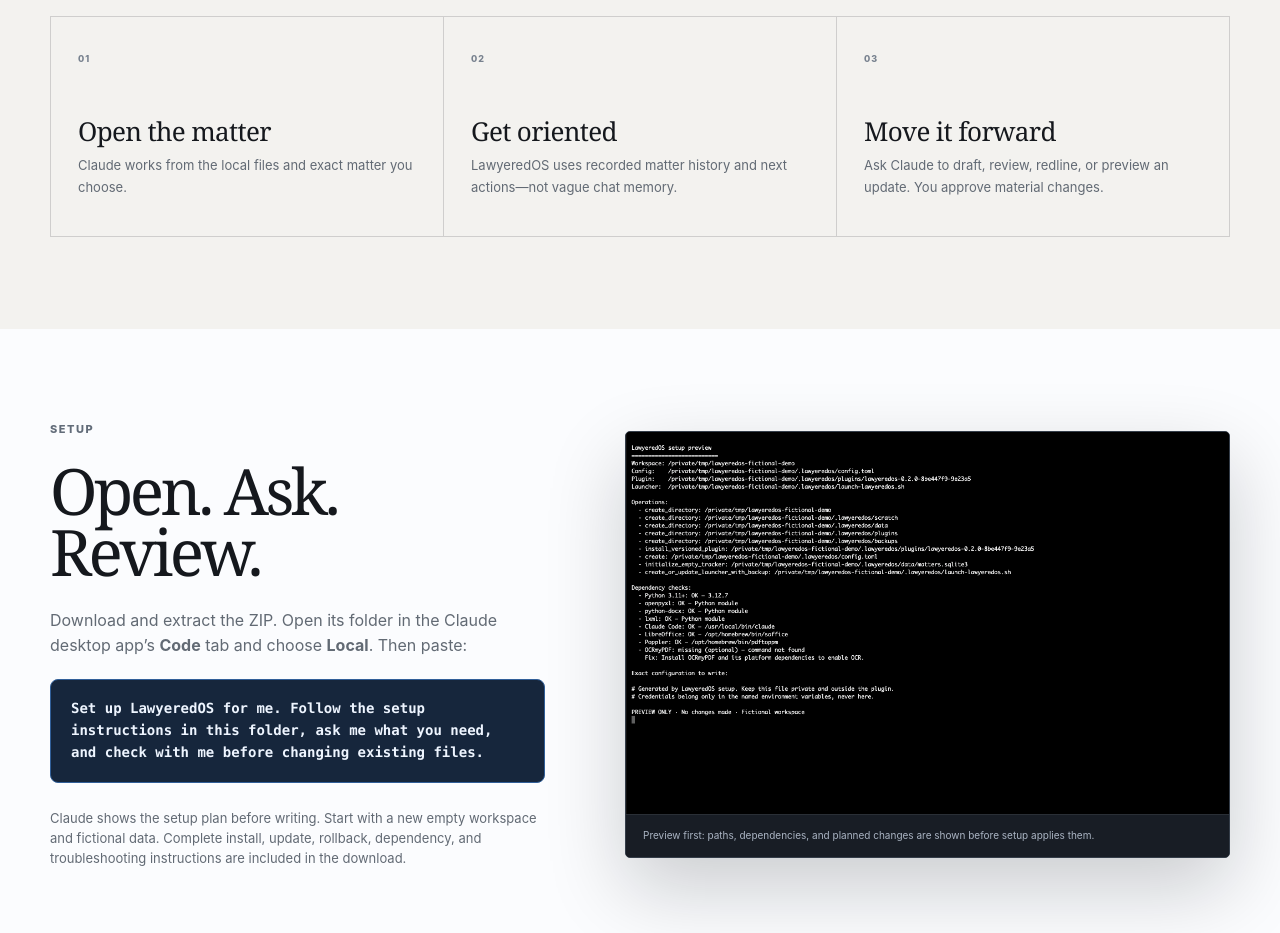
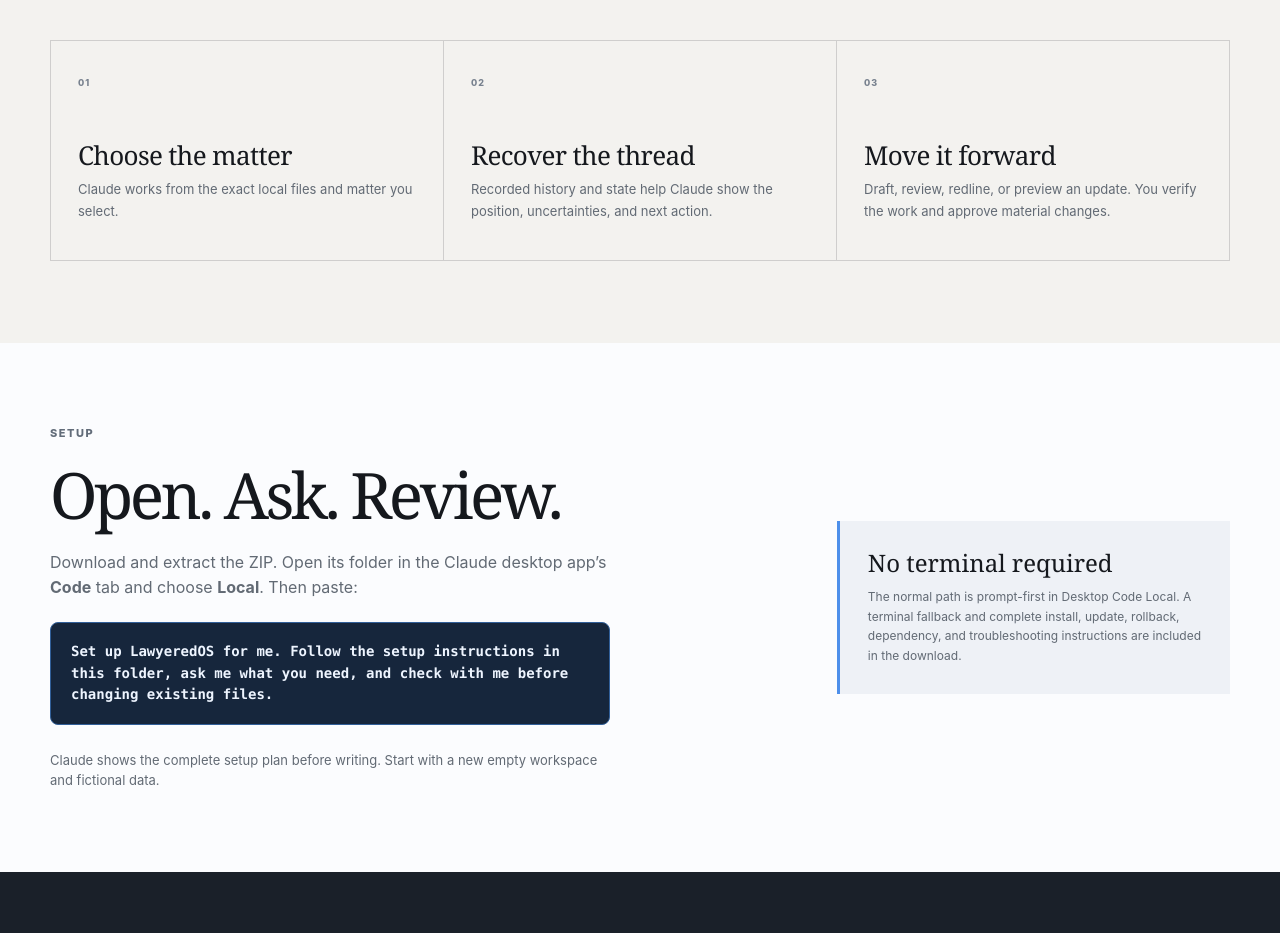
Before and after one commit to lawyered0/lawyeredos, a plain HTML site: page website/index.html in a window 1280 px wide. Shown: the part 1119-2052 px from the top of the page. Drawn offline with Linux system fonts and the light colour scheme.

Commit message:
Sharpen beta presentation and setup path

```diff
--- a/website/index.html
+++ b/website/index.html
@@ -3,7 +3,7 @@
 <head>
   <meta charset="utf-8">
   <meta name="viewport" content="width=device-width, initial-scale=1">
-  <meta name="description" content="LawyeredOS gives Claude the skills to work on legal matters, keep track of progress, and help with what comes next.">
+  <meta name="description" content="Open-source Claude skills that work with matter files, preserve recorded history and state, and help lawyers move work forward.">
   <meta name="theme-color" content="#15181d">
   <title>LawyeredOS — Claude skills for legal work</title>
   <link rel="stylesheet" href="styles.css">
@@ -25,9 +25,9 @@
       <div class="shell compact-hero-layout">
         <div class="hero-copy">
           <div class="eyebrow-row"><span class="status-dot"></span><span>Free, open-source Claude skills · macOS public beta</span></div>
-          <h1>Your files. Your AI assistant. <em>You’re in charge.</em></h1>
-          <p class="hero-lede">LawyeredOS gives Claude the skills to work on your matters, keep track of progress, and help you decide and do what comes next.</p>
-          <p class="hero-support">Bring your own Claude subscription. No second legal-software dashboard.</p>
+          <h1>Claude with the right skills. <em>Not another legal SaaS.</em></h1>
+          <p class="hero-lede">Work from the matter files you choose. Keep recorded history and state in your workspace. Identify and execute the next step under lawyer oversight.</p>
+          <p class="hero-support">Free and open source. Bring your own Claude subscription.</p>
           <div class="hero-actions">
             <a class="button button-primary" href="downloads/lawyeredos-0.2.0-macos-beta.1.zip" download>Download macOS beta.1 <span aria-hidden="true">↓</span></a>
             <a class="button button-quiet" href="#how">See how it works <span aria-hidden="true">→</span></a>
@@ -41,26 +41,26 @@
       <div class="shell">
         <div class="section-heading compact-heading"><p class="kicker">How it works</p><h2>Pick up the matter<br>where you left it.</h2></div>
         <div class="compact-steps">
-          <article><span>01</span><h3>Open the matter</h3><p>Claude works from the local files and exact matter you choose.</p></article>
-          <article><span>02</span><h3>Get oriented</h3><p>LawyeredOS uses recorded matter history and next actions—not vague chat memory.</p></article>
-          <article><span>03</span><h3>Move it forward</h3><p>Ask Claude to draft, review, redline, or preview an update. You approve material changes.</p></article>
+          <article><span>01</span><h3>Choose the matter</h3><p>Claude works from the exact local files and matter you select.</p></article>
+          <article><span>02</span><h3>Recover the thread</h3><p>Recorded history and state help Claude show the position, uncertainties, and next action.</p></article>
+          <article><span>03</span><h3>Move it forward</h3><p>Draft, review, redline, or preview an update. You verify the work and approve material changes.</p></article>
         </div>
       </div>
     </section>
 
     <section id="setup" class="section setup-section compact-section">
       <div class="shell compact-setup">
-        <div>
+        <div class="setup-main">
           <p class="kicker">Setup</p>
           <h2>Open. Ask. Review.</h2>
           <p>Download and extract the ZIP. Open its folder in the Claude desktop app’s <strong>Code</strong> tab and choose <strong>Local</strong>. Then paste:</p>
           <div class="install-prompt" role="group" aria-label="Copyable LawyeredOS setup prompt">Set up LawyeredOS for me. Follow the setup instructions in this folder, ask me what you need, and check with me before changing existing files.</div>
-          <p class="setup-safety">Claude shows the setup plan before writing. Start with a new empty workspace and fictional data. Complete install, update, rollback, dependency, and troubleshooting instructions are included in the download.</p>
+          <p class="setup-safety">Claude shows the complete setup plan before writing. Start with a new empty workspace and fictional data.</p>
         </div>
-        <figure class="capture-frame">
-          <img src="wizard-terminal.png" alt="LawyeredOS setup wizard showing a fictional preview before any changes.">
-          <figcaption>Preview first: paths, dependencies, and planned changes are shown before setup applies them.</figcaption>
-        </figure>
+        <aside class="setup-notes" aria-label="Setup details">
+          <strong>No terminal required</strong>
+          <p>The normal path is prompt-first in Desktop Code Local. A terminal fallback and complete install, update, rollback, dependency, and troubleshooting instructions are included in the download.</p>
+        </aside>
       </div>
     </section>
 
@@ -69,14 +69,14 @@
         <div class="release-copy">
           <p class="kicker kicker-light">Public macOS beta</p>
           <h2>Try LawyeredOS.</h2>
-          <p>Free and open source under GPL-3.0-or-later. The development repository stays private; each tested build is published here as a complete, versioned source ZIP.</p>
+          <p>Free and open source under GPL-3.0-or-later. Download the complete, versioned source ZIP and open it directly in Desktop Code Local.</p>
           <a class="button button-primary local-download" href="downloads/lawyeredos-0.2.0-macos-beta.1.zip" download>Download version 0.2.0 beta.1 <span aria-hidden="true">↓</span></a>
           <p class="download-note">SHA-256: <code>f949d6d33d449b674c5fd1e290646b1b53b2cdf497e2c48d60ab88f09c8177cc</code></p>
         </div>
         <aside class="short-scope" aria-label="Beta scope">
           <h3>Current beta scope</h3>
           <p>Verified on macOS with Claude Desktop Code in a Local session and Python 3.12.</p>
-          <p>OCR, live Gmail and Calendar, the complete four-lens review, and other operating systems remain experimental or unverified.</p>
+          <p>Windows and other operating systems are not supported. OCR, live Gmail and Calendar, and the complete multi-lens review remain experimental or optional.</p>
         </aside>
       </div>
     </section>
--- a/website/styles.css
+++ b/website/styles.css
@@ -69,7 +69,7 @@
 .nav-toggle > span:not(.sr-only) { display: block; width: 23px; height: 1px; margin: 7px auto; background: currentColor; transition: transform .2s ease; }
 
 .hero { position: relative; min-height: 820px; padding: 164px 0 100px; overflow: hidden; }
-.compact-hero { min-height: 720px; display: grid; align-items: center; }
+.compact-hero { min-height: 620px; display: grid; align-items: center; }
 .compact-hero-layout { position: relative; }
 .compact-hero .hero-copy { max-width: 900px; }
 .compact-hero .hero-lede { max-width: 720px; font-size: 21px; }
@@ -130,17 +130,20 @@
 .intro-strip p:first-child { font-family: Georgia, serif; font-size: 23px; font-style: italic; }
 .intro-strip p:last-child { max-width: 700px; font-size: 14px; font-weight: 650; }
 
-.compact-section { padding: 92px 0; }
+.compact-section { padding: 82px 0; }
 .compact-heading { max-width: 760px; }
 .compact-steps { display: grid; grid-template-columns: repeat(3, 1fr); margin-top: 52px; border-top: 1px solid var(--line); border-left: 1px solid var(--line); }
 .compact-steps article { min-height: 220px; padding: 27px; border-right: 1px solid var(--line); border-bottom: 1px solid var(--line); }
 .compact-steps article > span { color: #77818e; font-size: 9px; font-weight: 800; letter-spacing: .12em; }
 .compact-steps h3 { margin: 48px 0 10px; font: 400 26px/1.1 Georgia, serif; letter-spacing: -.025em; }
 .compact-steps p { margin: 0; color: var(--muted); font-size: 13px; line-height: 1.65; }
-.compact-setup { display: grid; grid-template-columns: .9fr 1.1fr; gap: 80px; align-items: center; }
+.compact-setup { display: grid; grid-template-columns: 1fr .55fr; gap: 72px; align-items: center; }
 .compact-setup h2 { margin: 0; font: 400 clamp(49px, 5vw, 72px)/.96 Georgia, serif; letter-spacing: -.055em; }
 .compact-setup > div > p:not(.kicker) { max-width: 570px; margin: 25px 0 0; color: var(--muted); }
 .compact-setup .setup-safety { font-size: 13px; }
+.setup-notes { padding: 28px; background: #eef1f6; border-left: 3px solid var(--acid-2); }
+.setup-notes strong { display: block; font: 400 24px/1.15 Georgia, serif; }
+.setup-notes p { margin: 10px 0 0; color: var(--muted); font-size: 12px; line-height: 1.65; }
 .compact-release { display: grid; grid-template-columns: 1fr .65fr; gap: 100px; align-items: center; }
 .short-scope { padding: 30px; background: rgba(255,255,255,.06); border: 1px solid var(--line-light); }
 .short-scope h3 { margin: 0 0 18px; font: 400 26px/1.1 Georgia, serif; }
```
Also changed, not shown: 1 other file.
